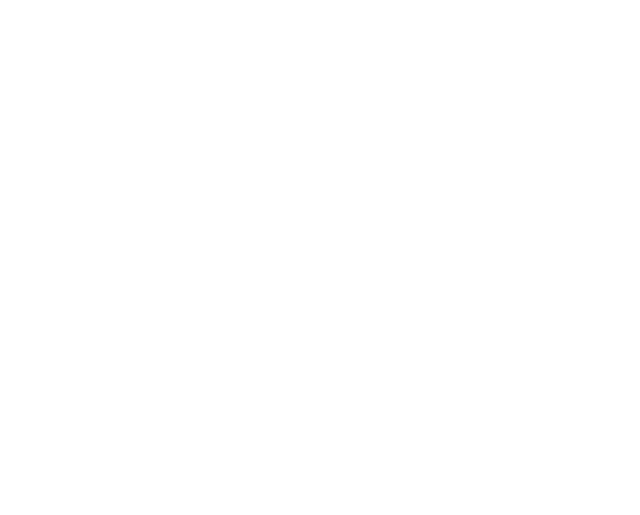
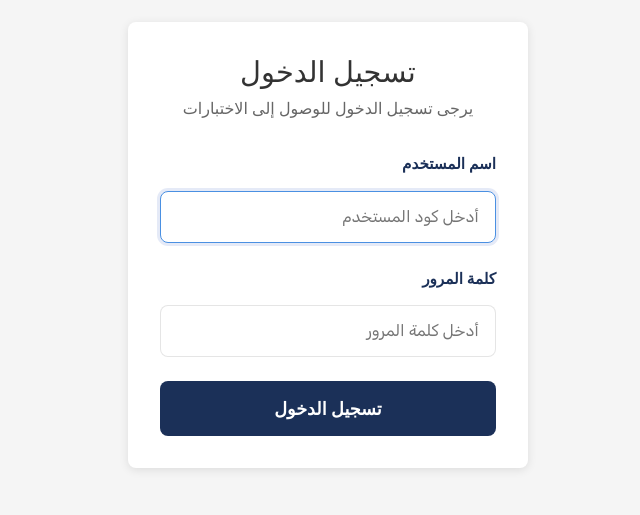
Before and after one commit to xmkabel/physical-education-platform, a React (Vite) app: page /login in a window 1280 px wide. Before the commit this address had no page. Shown: the part 155-670 px from the top of the page, without its empty margins (397-1037 px from the left). Built offline with nearby package versions, Linux system fonts and the light colour scheme.

Commit message:
feat: implement authentication flow with login, protected routes, and context management

```diff
--- a/src/App.jsx
+++ b/src/App.jsx
@@ -3,6 +3,8 @@ import Home from './components/Home';
 import ExamCards from './components/ExamCards/ExamCards';
 import Intro from './components/Intro';
 import Video from './components/Video';
+import Login from './components/Login/Login';
+import ProtectedRoute from './components/ProtectedRoutes';
 import FirstChapterRoutes from './components/routes/FirstChapterRoutes';
 import SecondChapterRoutes from './components/routes/SecondChapterRoutes';
 import ThirdChapterRoutes from './components/routes/ThirdChapterRoutes';
@@ -11,26 +13,78 @@ import FifthChapterRoutes from './components/routes/FifthChapterRoutes';
 import SixthChapterRoutes from './components/routes/SixthChapterRoutes';
 import FinalChapterRoutes from './components/routes/FinalChapterRouters';
 import StartChapterRoutes from './components/routes/StartChapterRoutes';
+import Register from './components/register/register';
 
 function App() {
   return (
     <>
       <Routes>
+        {/* Public Routes */}
+        <Route path="/login" element={<Login/>} />
+        <Route path="/register" element={<Register/>} />
         <Route path="/" element={<Intro />} />
-        <Route path="/exams" element={<ExamCards />} />
-        <Route path="/home" element={<Home />} />
-        <Route path="/video/:id" element={<Video />} />
 
-        {/* Chapter Routes */}
+        {/* Protected Routes */}
+        <Route path="/exams" element={<ProtectedRoute><ExamCards /></ProtectedRoute>} />
+        <Route path="/video/:id" element={<ProtectedRoute><Video /></ProtectedRoute>} />
 
-        {StartChapterRoutes}
-        {FirstChapterRoutes}
-        {SecondChapterRoutes}
-        {ThirdChapterRoutes}
-        {FourthChapterRoutes}
-        {FifthChapterRoutes}
-        {SixthChapterRoutes}
-        {FinalChapterRoutes}
+        {/* Protected Chapter Routes */}
+        {StartChapterRoutes.map(route => (
+          <Route
+            key={route.key}
+            path={route.props.path}
+            element={<ProtectedRoute>{route.props.element}</ProtectedRoute>}
+          />
+        ))}
+        {FirstChapterRoutes.map(route => (
+          <Route
+            key={route.key}
+            path={route.props.path}
+            element={<ProtectedRoute>{route.props.element}</ProtectedRoute>}
+          />
+        ))}
+        {SecondChapterRoutes.map(route => (
+          <Route
+            key={route.key}
+            path={route.props.path}
+            element={<ProtectedRoute>{route.props.element}</ProtectedRoute>}
+          />
+        ))}
+        {ThirdChapterRoutes.map(route => (
+          <Route
+            key={route.key}
+            path={route.props.path}
+            element={<ProtectedRoute>{route.props.element}</ProtectedRoute>}
+          />
+        ))}
+        {FourthChapterRoutes.map(route => (
+          <Route
+            key={route.key}
+            path={route.props.path}
+            element={<ProtectedRoute>{route.props.element}</ProtectedRoute>}
+          />
+        ))}
+        {FifthChapterRoutes.map(route => (
+          <Route
+            key={route.key}
+            path={route.props.path}
+            element={<ProtectedRoute>{route.props.element}</ProtectedRoute>}
+          />
+        ))}
+        {SixthChapterRoutes.map(route => (
+          <Route
+            key={route.key}
+            path={route.props.path}
+            element={<ProtectedRoute>{route.props.element}</ProtectedRoute>}
+          />
+        ))}
+        {FinalChapterRoutes.map(route => (
+          <Route
+            key={route.key}
+            path={route.props.path}
+            element={<ProtectedRoute>{route.props.element}</ProtectedRoute>}
+          />
+        ))}
 
       </Routes>
     </>
--- a/src/components/Login/Login.css
+++ b/src/components/Login/Login.css
@@ -1,4 +1,130 @@
-/* Login Modal Styles */
+/* Login Page Styles */
+.login-page {
+  min-height: 100vh;
+  display: flex;
+  justify-content: center;
+  align-items: center;
+  background-color: #f5f5f5;
+  direction: rtl;
+}
+
+.login-container {
+  background: white;
+  padding: 2rem;
+  border-radius: 8px;
+  box-shadow: 0 2px 10px rgba(0, 0, 0, 0.1);
+  width: 100%;
+  max-width: 400px;
+  margin: 1rem;
+}
+
+.login-header {
+  text-align: center;
+  margin-bottom: 2rem;
+}
+
+.login-title {
+  font-size: 1.8rem;
+  color: #333;
+  margin-bottom: 0.5rem;
+}
+
+.login-subtitle {
+  color: #666;
+  font-size: 1rem;
+}
+
+.login-form {
+  display: flex;
+  flex-direction: column;
+  gap: 1.5rem;
+}
+
+.form-group {
+  display: flex;
+  flex-direction: column;
+  gap: 0.5rem;
+}
+
+.form-label {
+  font-weight: 500;
+  color: #333;
+}
+
+.form-input {
+  padding: 0.75rem;
+  border: 1px solid #ddd;
+  border-radius: 4px;
+  font-size: 1rem;
+  transition: border-color 0.2s;
+}
+
+.form-input:focus {
+  border-color: #4a90e2;
+  outline: none;
+}
+
+.error-message {
+  color: #dc3545;
+  font-size: 0.875rem;
+  margin-top: 0.5rem;
+}
+
+.form-options {
+  display: flex;
+  justify-content: space-between;
+  align-items: center;
+}
+
+.checkbox-label {
+  display: flex;
+  align-items: center;
+  gap: 0.5rem;
+  cursor: pointer;
+}
+
+.checkbox-input {
+  width: 16px;
+  height: 16px;
+}
+
+.login-button {
+  background-color: #4a90e2;
+  color: white;
+  border: none;
+  border-radius: 4px;
+  padding: 0.75rem;
+  font-size: 1rem;
+  cursor: pointer;
+  transition: background-color 0.2s;
+  display: flex;
+  justify-content: center;
+  align-items: center;
+  gap: 0.5rem;
+}
+
+.login-button:hover:not(:disabled) {
+  background-color: #357abd;
+}
+
+.login-button:disabled {
+  background-color: #a0a0a0;
+  cursor: not-allowed;
+}
+
+.spinner {
+  width: 20px;
+  height: 20px;
+  border: 2px solid #ffffff;
+  border-top: 2px solid transparent;
+  border-radius: 50%;
+  animation: spin 1s linear infinite;
+}
+
+@keyframes spin {
+  0% { transform: rotate(0deg); }
+  100% { transform: rotate(360deg); }
+}
 .login-modal-backdrop {
     position: fixed;
     top: 0;
--- a/src/components/Login/Login.jsx
+++ b/src/components/Login/Login.jsx
@@ -1,79 +1,58 @@
-import { useState, useEffect } from 'react';
-import './Login.css';
-const LoginModal = ({ isOpen, onClose, onLogin }) => {
-  const [username, setUsername] = useState('');
-  const [password, setPassword] = useState('');
-  const [rememberMe, setRememberMe] = useState(false);
-  const [isLoading, setIsLoading] = useState(false);
-  const [loginError, setLoginError] = useState('');
+import React, { useState } from "react";
 
-  // استخدام API الحقيقي لتسجيل الدخول
+import { useNavigate } from "react-router-dom";
+import './login.css'
+import { login } from "../../services/authService";
 
-  useEffect(() => {
-    if (isOpen) {
-      document.body.style.overflow = 'hidden';
-    } else {
-      document.body.style.overflow = 'auto';
-    }
+function Login() {
+  const [code, setCode] = useState("");
 
-    return () => {
-      document.body.style.overflow = 'auto';
-    };
-  }, [isOpen]);
+  const [password, setPassword] = useState("");
 
-  const handleSubmit = (e) => {
+  const navigate = useNavigate();
+
+  const handleSubmit = async (e) => {
     e.preventDefault();
-    setIsLoading(true);
-    setLoginError('');
 
-    (async () => {
-      try {
-        const data = await authApi.login({ username, password, remember: rememberMe });
-        storeTokens({ accessToken: data.accessToken, refreshToken: data.refreshToken, remember: rememberMe });
-        onLogin({ username: data?.user?.username || username, token: data.accessToken, rememberMe });
-        setIsLoading(false);
-        onClose();
-      } catch (e) {
-        setLoginError('اسم المستخدم أو كلمة المرور غير صحيحة');
-        setIsLoading(false);
-      }
-    })();
-  };
+    try {
+      await login(code, password);
 
-  const handleKeyDown = (e) => {
-    if (e.key === 'Escape' && isOpen) {
-      // Prevent closing with ESC key
-      e.preventDefault();
+      navigate("/dashboard");
+    } catch (error) {
+      alert("Invalid credentials. Please try again.");
     }
   };
-
-  if (!isOpen) return null;
-
   return (
-    <div className="login-modal-backdrop" onKeyDown={handleKeyDown} tabIndex={0}>
-      <div className="login-modal-container">
-        <div className="login-modal-header">
-          <h2 className="login-modal-title">تسجيل الدخول</h2>
-          <p className="login-modal-subtitle">يرجى تسجيل الدخول للوصول إلى الاختبارات</p>
+    <div className="login-page">
+      <div className="login-container">
+        <div className="login-header">
+          <h2 className="login-title">تسجيل الدخول</h2>
+          <p className="login-subtitle">
+            يرجى تسجيل الدخول للوصول إلى الاختبارات
+          </p>
         </div>
 
         <form className="login-form" onSubmit={handleSubmit}>
           <div className="form-group">
-            <label htmlFor="username" className="form-label">اسم المستخدم</label>
+            <label htmlFor="username" className="form-label">
+              اسم المستخدم
+            </label>
             <input
               id="username"
               type="text"
               className="form-input"
-              value={username}
-              onChange={(e) => setUsername(e.target.value)}
-              placeholder="أدخل اسم المستخدم"
+              value={code}
+              onChange={(e) => setCode(e.target.value)}
+              placeholder="أدخل كود المستخدم"
               required
               autoFocus
             />
           </div>
 
           <div className="form-group">
-            <label htmlFor="password" className="form-label">كلمة المرور</label>
+            <label htmlFor="password" className="form-label">
+              كلمة المرور
+            </label>
             <input
               id="password"
               type="password"
@@ -85,44 +64,19 @@ const LoginModal = ({ isOpen, onClose, onLogin }) => {
             />
           </div>
 
-          {loginError && (
-            <div className="error-message">
-              {loginError}
-            </div>
-          )}
-
-          <div className="form-options">
-            <label className="checkbox-label">
-              <input
-                type="checkbox"
-                checked={rememberMe}
-                onChange={(e) => setRememberMe(e.target.checked)}
-                className="checkbox-input"
-              />
-              تذكرني
-            </label>
-          </div>
-
           <button
             type="submit"
-            className={login-button ${isLoading ? 'loading' : ''}}
-            disabled={isLoading}
+            className={`login-button `}
+
           >
-            {isLoading ? (
-              <>
-                <span className="spinner"></span>
-                <span>جاري تسجيل الدخول...</span>
-              </>
-            ) : (
-              'تسجيل الدخول'
-            )}
+
+              تسجيل الدخول
+
           </button>
-
-
         </form>
       </div>
     </div>
   );
-};
+}
 
-export default LoginModal;
+export default Login;
--- /dev/null
+++ b/src/components/ProtectedRoutes.jsx
@@ -0,0 +1,11 @@
+import React from "react";
+
+import { Navigate } from "react-router-dom";
+
+import { isAuthenticated } from "../services/authService";
+
+function ProtectedRoute({ children }) {
+  return isAuthenticated() ? children : <Navigate to="/login" />;
+}
+
+export default ProtectedRoute;
--- /dev/null
+++ b/src/context/AuthContext.jsx
@@ -0,0 +1,71 @@
+import React, { createContext, useState, useContext, useEffect } from "react";
+import axiosInstance from "../Services/axios";
+
+export const AuthContext = createContext(null);
+
+export const useAuth = () => {
+  const context = useContext(AuthContext);
+  if (!context) {
+    throw new Error('useAuth must be used within an AuthProvider');
+  }
+  return context;
+};
+
+export const AuthProvider = ({ children }) => {
+  const [authToken, setAuthToken] = useState(localStorage.getItem("token"));
+  const [loading, setLoading] = useState(true);
+  const [error, setError] = useState(null);
+
+  useEffect(() => {
+    const token = localStorage.getItem("token");
+    if (token) {
+      setAuthToken(token);
+      axiosInstance.defaults.headers.common['Authorization'] = `Bearer ${token}`;
+    }
+    setLoading(false);
+  }, []);
+
+  const login = async (code, password) => {
+    try {
+      setError(null);
+      const response = await axiosInstance.post('/login', { code, password });
+      const { access_token } = response.data;
+
+      if (access_token) {
+        localStorage.setItem('token', access_token);
+        setAuthToken(access_token);
+        axiosInstance.defaults.headers.common['Authorization'] = `Bearer ${access_token}`;
+        return response.data;
+      }
+    } catch (err) {
+      setError(err.response?.data?.message || 'حدث خطأ في تسجيل الدخول');
+      throw err;
+    }
+  };
+
+  const logout = () => {
+    localStorage.removeItem("token");
+    delete axiosInstance.defaults.headers.common['Authorization'];
+    setAuthToken(null);
+  };
+
+  const isAuthenticated = () => {
+    return !!authToken;
+  };
+
+  return (
+    <AuthContext.Provider
+      value={{
+        authToken,
+        setAuthToken,
+        login,
+        logout,
+        isAuthenticated,
+        loading,
+        error
+      }}
+    >
+      {!loading ? children : <div>Loading...</div>}
+    </AuthContext.Provider>
+  );
+};
--- a/src/main.jsx
+++ b/src/main.jsx
@@ -1,13 +1,14 @@
 import { StrictMode } from 'react'
 import { createRoot } from 'react-dom/client'
 import {BrowserRouter} from 'react-router-dom'
+import { AuthProvider } from './context/AuthContext.jsx'
 import App from './App.jsx'
 import './main.css'
 
 createRoot(document.getElementById('root')).render(
   <BrowserRouter>
-  <StrictMode>
-    <App />
-  </StrictMode>
+    <AuthProvider>
+      <App />
+    </AuthProvider>
   </BrowserRouter>
 )
--- /dev/null
+++ b/src/services/authService.jsx
@@ -0,0 +1,21 @@
+import axiosInstance from "./axios";
+
+export const login = async (email, password) => {
+  const response = await axiosInstance.post("/login", { email, password });
+
+  const { access_token } = response.data;
+
+  if (access_token) {
+    localStorage.setItem("token", access_token); // Store token in localStorage
+  }
+
+  return response.data;
+};
+
+export const logout = () => {
+  localStorage.removeItem("token"); // Remove token from localStorage
+};
+
+export const isAuthenticated = () => {
+  return !!localStorage.getItem("token"); // Check if token exists
+};
--- /dev/null
+++ b/src/services/axios.jsx
@@ -0,0 +1,25 @@
+import axios from 'axios';
+// Create an Axios instance
+
+const axiosInstance = axios.create({
+
+  baseURL: 'http://127.0.0.1:8000/api',
+
+});
+
+
+axiosInstance.interceptors.request.use(
+  config => {
+    const token = localStorage.getItem('token');  // Get the token from localStorage
+    if (token) {
+
+      config.headers.Authorization = `Bearer ${token}`;  // Attach token to Authorization header
+
+    }
+    return config;
+  },
+  error => Promise.reject(error)  // Handle request error
+
+);
+
+export default axiosInstance;
```
